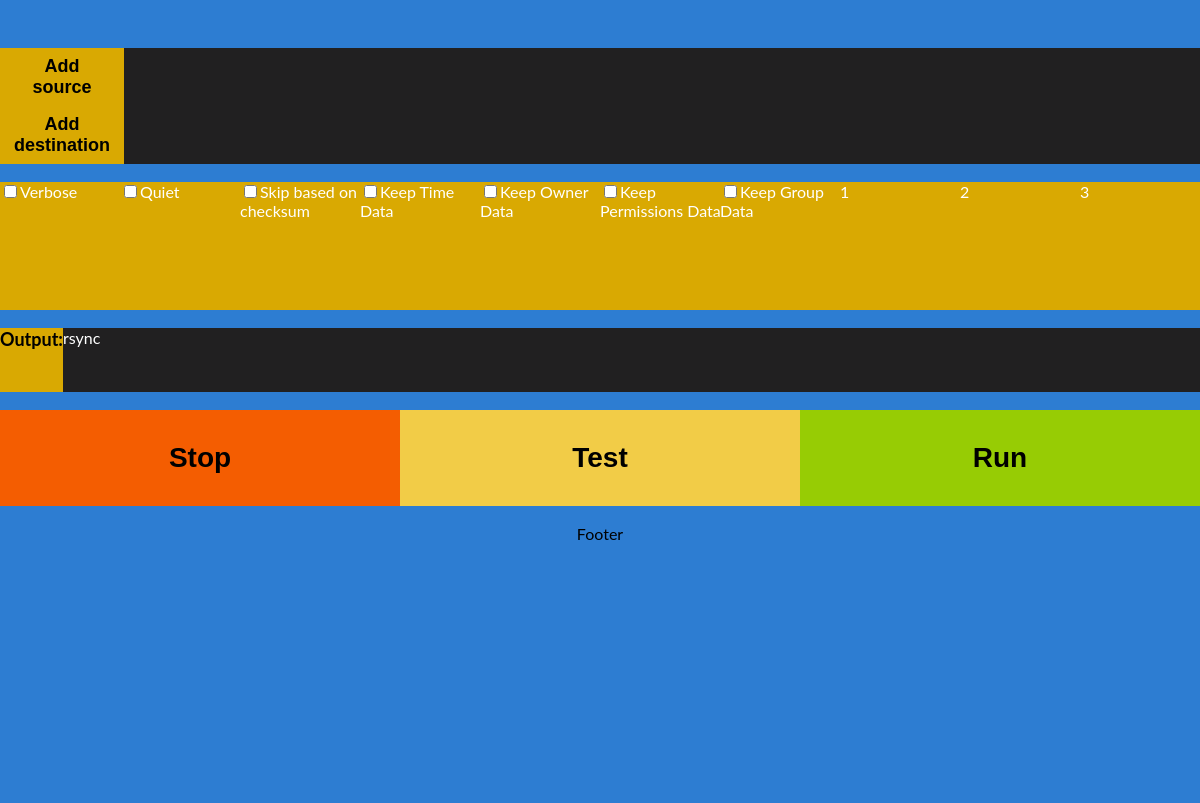
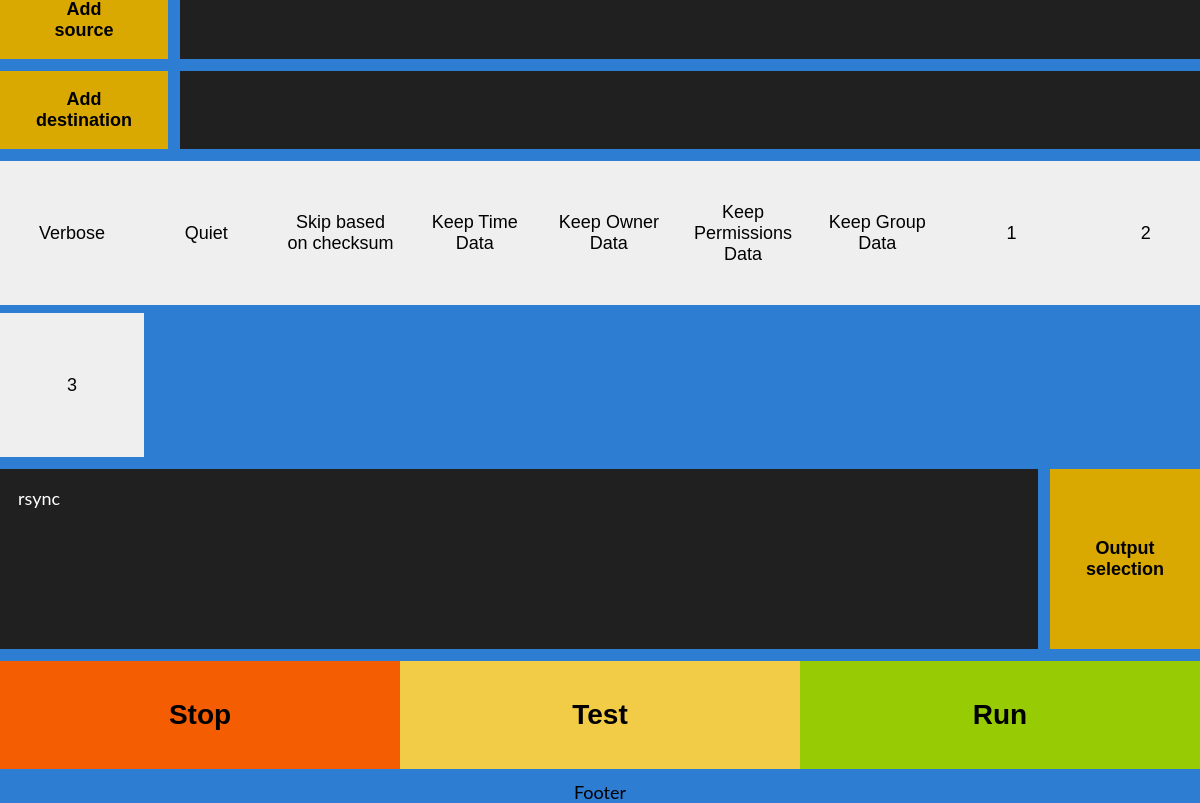
Before and after one commit to ablwr/rsync-gui, an Electron app: page index.html in a window 1200 px wide. Shown: the part 133-936 px from the top of the page. Before the commit the page ends 800 px from the top, so only its background shows below. Drawn offline with Linux system fonts and the light colour scheme.

Commit message:
Add style and structure

```diff
--- a/css/css.css
+++ b/css/css.css
@@ -5,6 +5,7 @@ body {
   font-family: 'Lato', sans-serif;
   padding: 0px;
   margin: 0px;
+
 }
 
 /* Grid Layout */
@@ -12,8 +13,12 @@ body {
 #layout {
   display: grid;
   grid-template-columns: 1fr;
-  grid-template-rows:repeat(7, 0.25fr);
-  grid-gap: 18px;
+  grid-template-rows:repeat(6, 0.25fr) 0.1;
+  grid-gap: 12px;
+}
+
+#layout * {
+  font-size: 18px;
 }
 
 #title, #directories, #output, #actions, #footer {
@@ -28,6 +33,7 @@ body {
 
 #directories {
   display: inline-grid;
+  grid-gap: 12px;
   grid-template-rows: 0.25fr 0.25fr;
   grid-template-columns: 0.1fr auto;
 }
@@ -35,11 +41,13 @@ body {
 #options {
   display: inline-grid;
   grid-template-columns: repeat(auto-fit, minmax(120px, 1fr));
+  grid-gap: 8px;
 }
 
 #output {
   display: inline-grid;
-  grid-template-columns: 0.01fr auto;
+  grid-gap: 12px;
+  grid-template-columns: auto 0.01fr;
 }
 
 #actions {
@@ -49,11 +57,13 @@ body {
 }
 
 /* Styling  */
-h1 {
-  font-size: 8vh;
+#title > h1 {
+  font-size: 3em;
   font-weight: 800;
   text-transform: uppercase;
   text-align: center;
+  padding: 0px;
+  margin-bottom: 0px;
 }
 
 h2 {
@@ -64,43 +74,50 @@ h2 {
   background-color: #d9a902;
   border: 0px solid transparent;
   color: black;
-  font-size: 18px;
   font-weight: 800;
-  padding: 8px 14px 8px 14px;
+  padding: 1em 2em 1em 2em;
+}
+
+#directories > button:hover {
+  background-color: #ae8702
 }
 
 #directories > span {
   background-color: #212021;
   color: white;
   border: 0px solid transparent;
+  padding: 1em;
 }
 
-#output h2 {
-  margin: 0px;
-  padding: 0px;
-  font-size: 18px;
+#output button {
   background-color: #d9a902;
+  border: 0px solid transparent;
+  color: black;
+  font-weight: 800;
+  padding: 1em 2em 1em 2em;
 }
 
 #output p {
-  height: 4em;
+  height: 8em;
   background-color: #212021;
   color: white;
   margin: 0px;
+  padding: 1em;
 }
 
-#options {
-  margin: 0px;
-  padding: 0px;
-  background-color: #212021;
-  color: white;
+#options button {
+  width: 8em;
+  height: 8em;
+  background-color: #EFEFEF;
+  border: 0px solid transparent;
+  overflow: visible;
+  text-align: center;
+  font-size: 18px;
+  padding: 18px;
 }
 
-#options .box {
-  margin: 0px;
-  height: 8em;
-  width: 8em;
-  background-color: #d9a902;
+#options > button:hover {
+  background-color: #575657
 }
 
 #actions > button {
--- a/index.html
+++ b/index.html
@@ -7,7 +7,7 @@
   </head>
   <body id="layout">
     <header id="title">
-      <h1>rsync-gui</h1>
+      <h1>🔄 rsync-gui 🔄</h1>
     </header>
     <section id="directories">
       <button id="source-directory">Add source</button>
@@ -16,21 +16,21 @@
       <span id="selected-dest"></span>
     </section>
     <section id="options">
-      <div class="box"><input type="checkbox" name="verbose" id="v"><label for="verbose">Verbose</label></div>
-      <div class="box"><input type="checkbox" name="quiet" id="q"><label for="quiet">Quiet</label></div>
-      <div class="box"><input type="checkbox" name="checksum" id="c"><label for="checksum">Skip
-        based on checksum</label></div>
-      <div class="box"><input type="checkbox" name="keepTime" id="t"><label for="keepTime">Keep Time Data</label></div>
-      <div class="box"><input type="checkbox" name="keepOwner" id="o"><label for="keepOwner">Keep Owner Data</label></div>
-      <div class="box"><input type="checkbox" name="keepPermissions" id="p"><label for="keepPermissions">Keep Permissions Data</label></div>
-      <div class="box"><input type="checkbox" name="keepGroup" id="g"><label for="keepGroup">Keep Group Data</label></div>
-      <div class="box">1</div>
-      <div class="box">2</div>
-      <div class="box">3</div>
+      <button value="" name="verbose" id="v">Verbose</button>
+      <button value="" name="quiet" id="q">Quiet</button>
+      <button value="" name="checksum" id="c">Skip
+        based on checksum</button>
+      <button value="" name="keepTime" id="t">Keep Time Data</button>
+      <button value="" name="keepOwner" id="o">Keep Owner Data</button>
+      <button value="" name="keepPermissions" id="p">Keep Permissions Data</button>
+      <button value="" name="keepGroup" id="g">Keep Group Data</button>
+      <button>1</button>
+      <button>2</button>
+      <button>3</button>
     </section>
     <section id="output">
-    <h2>Output:</h2>
-    <p name="" id="showScript">rsync</p>
+    <p id="showScript">rsync</p>
+    <button>Output selection</button>
     </section>
     <section id="actions">
       <button id="stop">Stop</button>
--- a/js/js.js
+++ b/js/js.js
@@ -16,14 +16,17 @@ function scriptBuilder(scriptParts) {
   document.getElementById('showScript').innerHTML = builtScript
 }
 
-const buttons = document.querySelectorAll('input')
+const buttons = document.querySelectorAll('#options button')
 buttons.forEach(function (b, i){
-  b.addEventListener("change", (e) => {
+  b.addEventListener("click", (e) => {
+    console.log("click")
     if (!scriptParts.flags) { scriptParts.flags += "-" }
-    if (b.checked) {
+    if (!b.value) {
       scriptParts.flags += b.id
-    } else {
+      b.value = "checked"
+    } else if (b.value = "checked") {
       scriptParts.flags = scriptParts.flags.replace(b.id,'')
+      b.value = ""
     }
     if (scriptParts.flags == "-") { scriptParts.flags = "" }
     scriptBuilder(scriptParts)
@@ -39,7 +42,7 @@ selectSourceBtn.addEventListener("click", (event) => {
   selectedSource = dialog.showOpenDialog({
     properties: ['openDirectory']
   });
-  document.getElementById('selected-source').innerHTML = `Source: ${selectedSource}`
+  document.getElementById('selected-source').innerHTML = `Selected path: ${selectedSource}`
   scriptParts.source = selectedSource
   scriptBuilder(scriptParts)
 })
@@ -48,7 +51,7 @@ selectDestBtn.addEventListener("click", (event) => {
   selectedDest = dialog.showOpenDialog({
     properties: ['openDirectory']
   })
-  document.getElementById('selected-dest').innerHTML = `Destination: ${selectedDest}`
+  document.getElementById('selected-dest').innerHTML = `Selected path: ${selectedDest}`
   scriptParts.dest = selectedDest
   scriptBuilder(scriptParts)
 })
```
